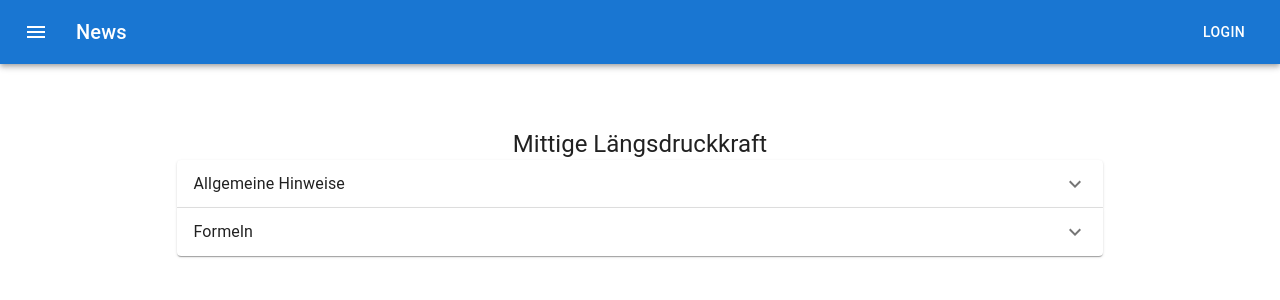
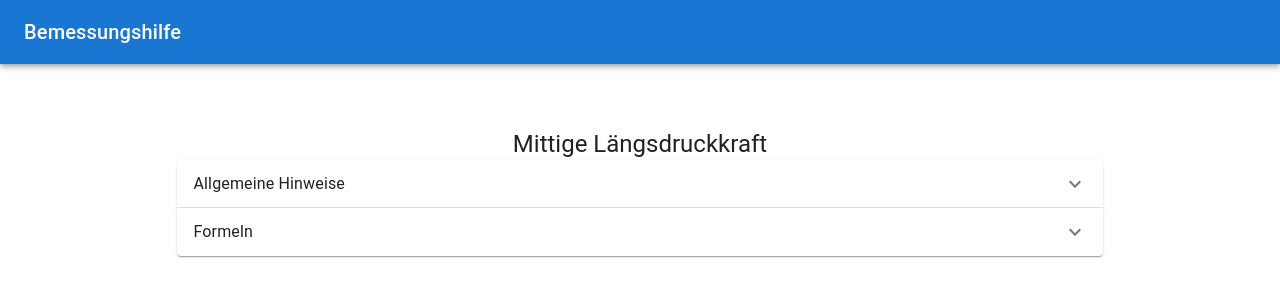
Before and after one commit to j-r-f-m/mittige-laengsdruckkraft, a React (Vite) app: page / in a window 1280 px wide. Shown: the top 300 px of the page. Built offline with nearby package versions, Linux system fonts and the light colour scheme.

Commit message:
customize Header

```diff
--- a/src/components/Header.jsx
+++ b/src/components/Header.jsx
@@ -2,28 +2,15 @@
 import Box from "@mui/material/Box";
 import Toolbar from "@mui/material/Toolbar";
 import Typography from "@mui/material/Typography";
-import Button from "@mui/material/Button";
-import IconButton from "@mui/material/IconButton";
-import MenuIcon from "@mui/icons-material/Menu";
 
 export default function Header() {
   return (
     <Box sx={{ flexGrow: 1 }}>
       <AppBar position="static">
         <Toolbar>
-          <IconButton
-            size="large"
-            edge="start"
-            color="inherit"
-            aria-label="menu"
-            sx={{ mr: 2 }}
-          >
-            <MenuIcon />
-          </IconButton>
           <Typography variant="h6" component="div" sx={{ flexGrow: 1 }}>
-            News
+            Bemessungshilfe
           </Typography>
-          <Button color="inherit">Login</Button>
         </Toolbar>
       </AppBar>
     </Box>
```
